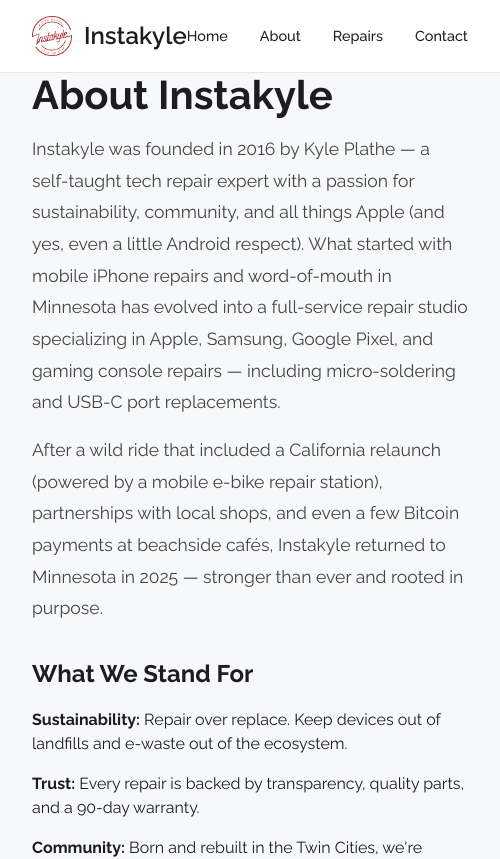
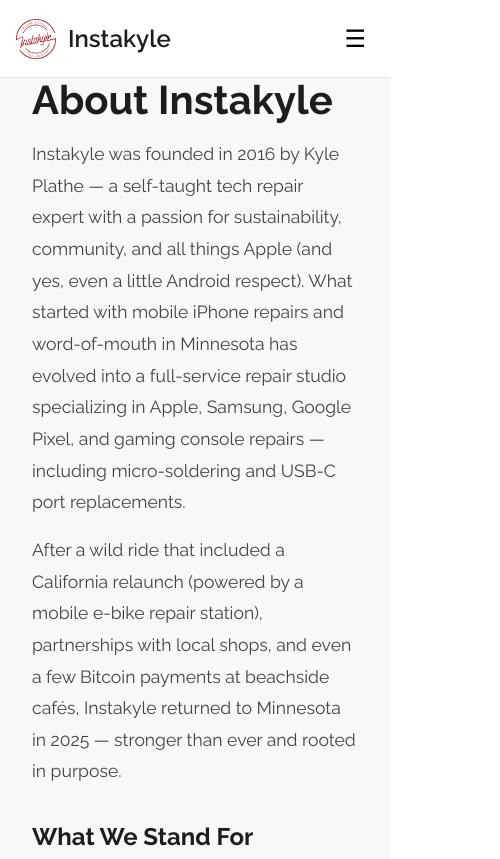
Before and after one commit to kyleplathe/Instakyle-clean, a React (Vite) app: page /about in a window 390 px wide. Shown: the top 859 px of the page, 500 px wide, since content can reach past the window. Built offline with nearby package versions, Linux system fonts and the light colour scheme.

Commit message:
feat: enhance mobile responsiveness with improved navigation and responsive design

```diff
--- a/src/App.css
+++ b/src/App.css
@@ -12,6 +12,7 @@
   background-color: white;
   color: #1d1d1f;
   -webkit-font-smoothing: antialiased;
+  overflow-x: hidden;
 }
 
 .app {
@@ -231,48 +232,116 @@
   box-shadow: 0 4px 6px rgba(0, 0, 0, 0.1);
 }
 
-/* Responsive Design */
+/* Mobile Navigation */
+.mobile-menu-button {
+  display: none;
+  background: none;
+  border: none;
+  font-size: 1.5rem;
+  cursor: pointer;
+  padding: 0.5rem;
+}
+
 @media (max-width: 768px) {
+  .mobile-menu-button {
+    display: block;
+  }
+
+  .nav-links {
+    display: none;
+    position: absolute;
+    top: 100%;
+    left: 0;
+    right: 0;
+    background-color: rgba(255, 255, 255, 0.95);
+    backdrop-filter: saturate(180%) blur(20px);
+    flex-direction: column;
+    padding: 1rem;
+    gap: 1rem;
+    border-bottom: 1px solid rgba(0, 0, 0, 0.1);
+  }
+
+  .nav-links.active {
+    display: flex;
+  }
+
+  .nav-content {
+    padding: 1rem;
+  }
+
   .hero h1 {
     font-size: 2.5rem;
+    padding: 0 1rem;
   }
 
   .hero-subtitle {
     font-size: 1.2rem;
+    padding: 0 1rem;
+  }
+
+  .services-grid,
+  .features {
+    grid-template-columns: 1fr;
+    padding: 0 1rem;
+  }
+
+  .service-card,
+  .feature {
+    padding: 1.5rem;
+  }
+
+  .cta-section {
+    padding: 3rem 1rem;
+  }
+
+  .cta-section h2 {
+    font-size: 2rem;
+  }
+
+  .cta-section p {
+    font-size: 1rem;
   }
 
   .cta-buttons {
     flex-direction: column;
-    align-items: center;
+    gap: 1rem;
   }
 
   .cta-button {
     width: 100%;
-    max-width: 300px;
-    text-align: center;
+  }
+}
+
+/* Additional breakpoints for different screen sizes */
+@media (max-width: 480px) {
+  .hero h1 {
+    font-size: 2rem;
+  }
+
+  .hero-subtitle {
+    font-size: 1rem;
+  }
+
+  .services h2,
+  .why-choose-us h2,
+  .cta-section h2 {
+    font-size: 2rem;
+  }
+
+  .service-card h3,
+  .feature h3 {
+    font-size: 1.3rem;
+  }
+}
+
+@media (min-width: 769px) and (max-width: 1024px) {
+  .hero h1 {
+    font-size: 3rem;
   }
 
   .services-grid,
-  .features-grid {
-    padding: 0 1rem;
-  }
-  .image-section {
-    padding: 4rem 2rem;
-    background-color: white;
-    text-align: center;
-  }
-
-  .bottom-image {
-    max-width: 100%;
-    height: auto;
-    border-radius: 12px;
-    box-shadow: 0 4px 6px rgba(0, 0, 0, 0.1);
-  }
-
-  @media (max-width: 768px) {
-    .image-section {
-      padding: 2rem 1rem;
-    }
+  .features {
+    grid-template-columns: repeat(2, 1fr);
   }
 }
 
--- a/src/components/Navbar.jsx
+++ b/src/components/Navbar.jsx
@@ -1,8 +1,14 @@
-import React from 'react';
+import React, { useState } from 'react';
 import { Link } from 'react-router-dom';
 import logo from '../assets/logo/Instakyle-Logo-Vector-Red_opt.png';
 
 const Navbar = () => {
+  const [isMenuOpen, setIsMenuOpen] = useState(false);
+
+  const toggleMenu = () => {
+    setIsMenuOpen(!isMenuOpen);
+  };
+
   return (
     <nav className="navbar">
       <div className="nav-content">
@@ -13,11 +19,14 @@
             <span className="brand-kyle">kyle</span>
           </span>
         </Link>
-        <div className="nav-links">
-          <Link to="/" className="nav-link">Home</Link>
-          <Link to="/about" className="nav-link">About</Link>
-          <Link to="/repairs" className="nav-link">Repairs</Link>
-          <Link to="/contact" className="nav-link">Contact</Link>
+        <button className="mobile-menu-button" onClick={toggleMenu} aria-label="Toggle menu">
+          {isMenuOpen ? '✕' : '☰'}
+        </button>
+        <div className={`nav-links ${isMenuOpen ? 'active' : ''}`}>
+          <Link to="/" className="nav-link" onClick={() => setIsMenuOpen(false)}>Home</Link>
+          <Link to="/about" className="nav-link" onClick={() => setIsMenuOpen(false)}>About</Link>
+          <Link to="/repairs" className="nav-link" onClick={() => setIsMenuOpen(false)}>Repairs</Link>
+          <Link to="/contact" className="nav-link" onClick={() => setIsMenuOpen(false)}>Contact</Link>
         </div>
       </div>
     </nav>
```
